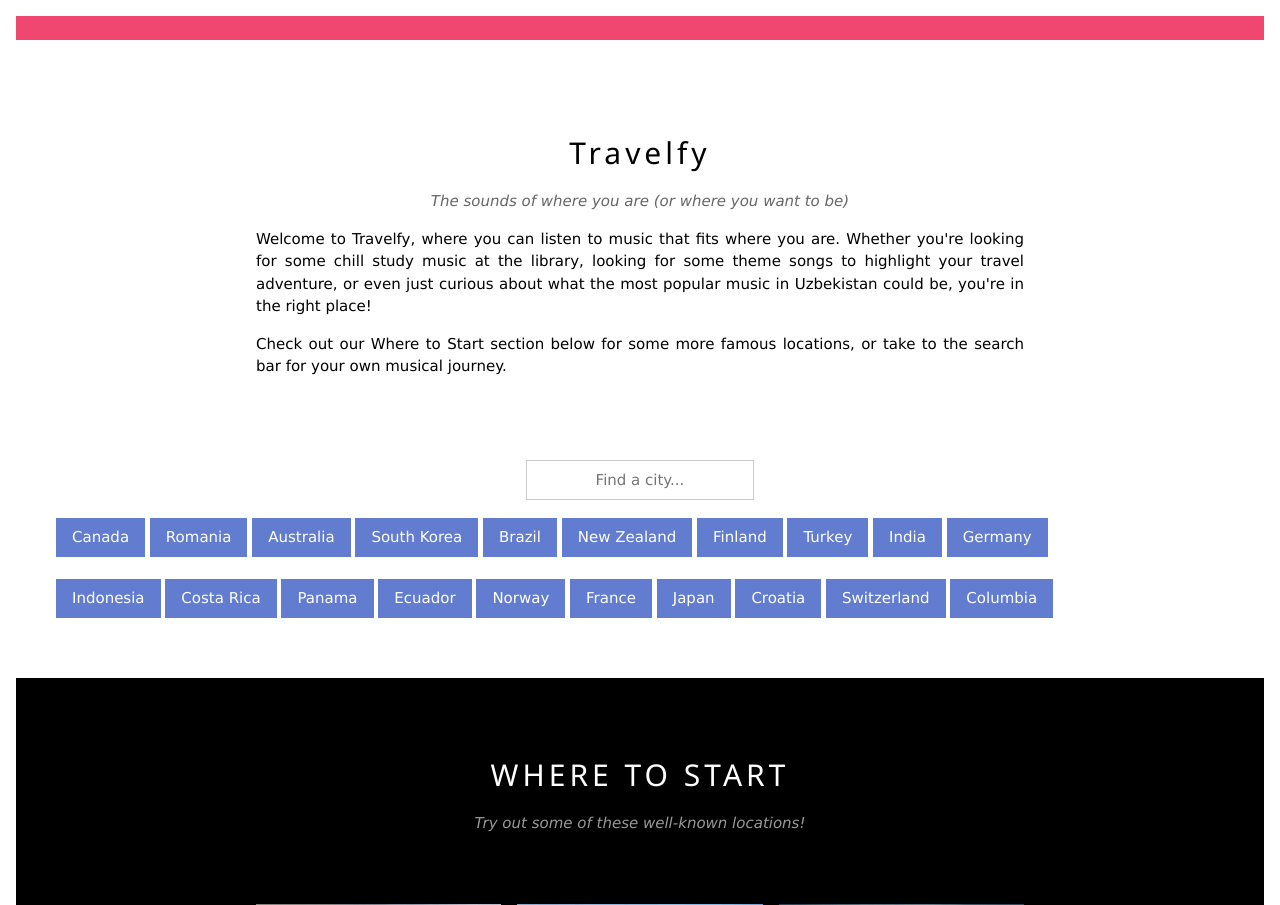
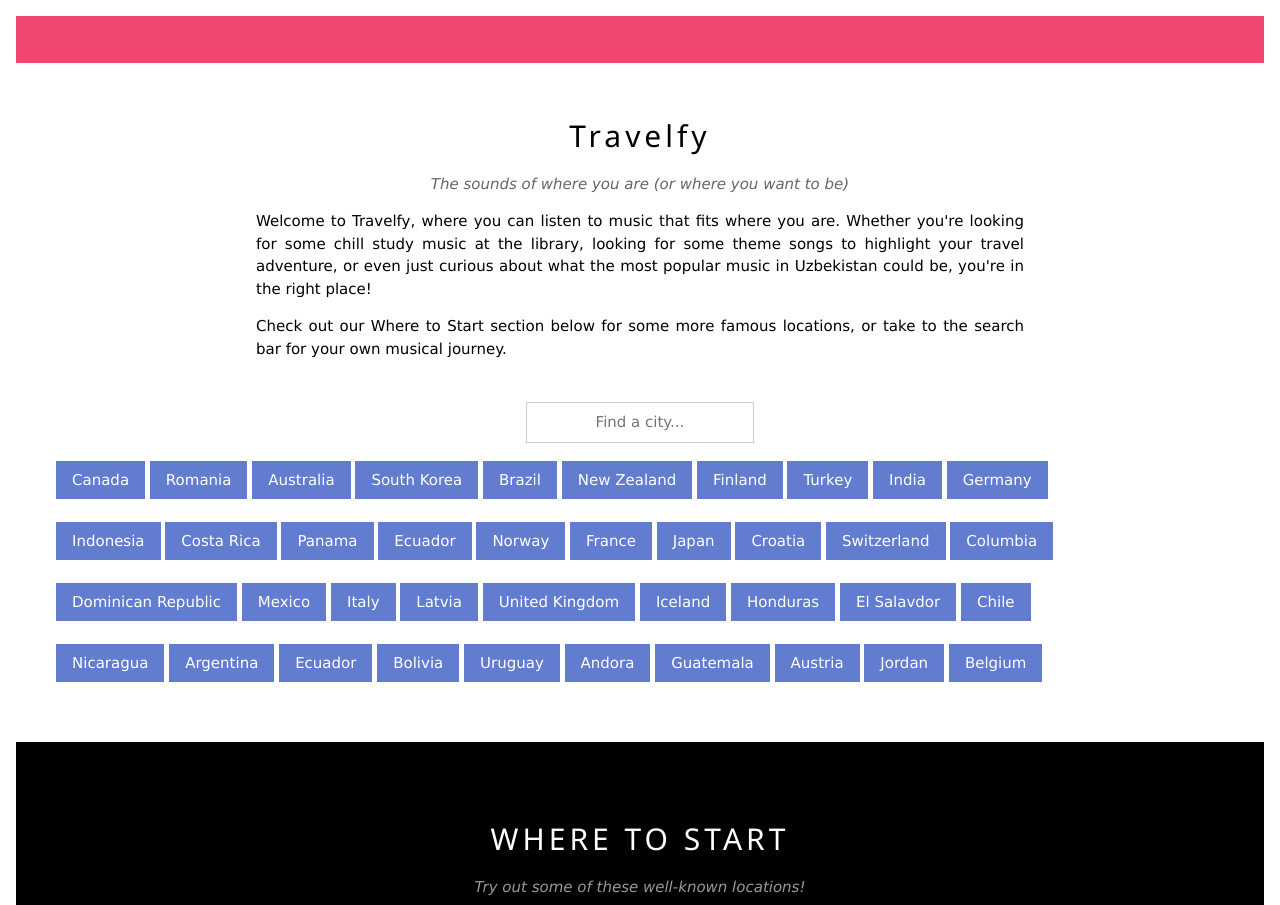
Before and after one commit to Brielle-Chenier/PearlHacks21, a Flask app: page / in a window 1280 px wide. Shown: the top 905 px of the page. Run offline with Flask 2, Linux system fonts and the light colour scheme; some libraries are stand-ins or nearby versions.

Commit message:
all coutries (almost)

```diff
--- a/flaskApp/static/initMap.js
+++ b/flaskApp/static/initMap.js
@@ -21,16 +21,25 @@ function initMap() {
     var str3 = str2.replace('"lng":', '').toString();
     var str4 = str3.replace('}', '');
 
-      // Link to the api, i don't know how to get the data out of this :(
-      var Link = 'https://maps.googleapis.com/maps/api/geocode/json?latlng='+ str4.toString() +'&key=AIzaSyCy4rMsW8E0G5S7kJAH6rgXOPOl6MizZsw&language=en&result_type=country';
+    // Link to the api
+    var link = 'https://maps.googleapis.com/maps/api/geocode/json?latlng='+ str4.toString() +'&key=AIzaSyCy4rMsW8E0G5S7kJAH6rgXOPOl6MizZsw&language=en&result_type=country';
+
+    // Get info from Geocoding API
+    $(document).ready(function() {
+      $.getJSON(link, function(data) {
+        // Display country name
+        document.getElementById('test').innerHTML = data.results[0].formatted_address;
+      });
+    });
+
 
     // Create a new InfoWindow.
     infoWindow = new google.maps.InfoWindow({
       position: mapsMouseEvent.latLng,
     });
     infoWindow.setContent(
-        //JSON.stringify(mapsMouseEvent.latLng.toJSON(), null, 2)
-        'https://maps.googleapis.com/maps/api/geocode/json?latlng='+ str4.toString() +'&key=AIzaSyCy4rMsW8E0G5S7kJAH6rgXOPOl6MizZsw&language=en&result_type=country'
+      link
+      //'https://maps.googleapis.com/maps/api/geocode/json?latlng='+ str4.toString() +'&key=AIzaSyCy4rMsW8E0G5S7kJAH6rgXOPOl6MizZsw&language=en&result_type=country'
     );
     infoWindow.open(map);
   });
--- a/flaskApp/templates/index.html
+++ b/flaskApp/templates/index.html
@@ -7,6 +7,9 @@
 <link rel="stylesheet" href="https://www.w3schools.com/w3css/4/w3.css">
 
 <script src="https://polyfill.io/v3/polyfill.min.js?features=default"></script>
+<!-- Jquery -->
+<script src="https://ajax.googleapis.com/ajax/libs/jquery/3.5.1/jquery.min.js"></script>
+
     <style type="text/css">
       /* Set the map height explicitly to define the size of the div
        * element that contains the map. */
@@ -31,10 +34,10 @@
 <body class="w3-container w3-auto">
 
     <h1>{{link}}</h1>
-    <div class="w3-panel w3-padding-large" style="background-color:rgb(239, 71, 111)"></div>
+    <div class="w3-panel w3-padding-large" style="background-color:rgb(239, 71, 111)"></br></div>
 
     <!-- The About Us Section -->
-    <div id="about-us" class="w3-container w3-content w3-center w3-padding-64" style="max-width:800px">
+    <div id="about-us" class="w3-container w3-content w3-center w3-padding-24" style="max-width:800px">
         <h2 class="w3-wide">Travelfy</h2>
         <p class="w3-opacity"><i>The sounds of where you are (or where you want to be)</i></p>
         <p class="w3-justify"> Welcome to Travelfy, where you can listen to music that fits where you are.
@@ -79,6 +82,27 @@
       <li class="w3-button w3-text-white" style="background-color:rgb(98, 124, 208)"><a href="http://127.0.0.1:5000/Croatia" style="text-decoration:none;">Croatia</a></li>
       <li class="w3-button w3-text-white" style="background-color:rgb(98, 124, 208)"><a href="http://127.0.0.1:5000/Switzerland" style="text-decoration:none;">Switzerland</a></li>
       <li class="w3-button w3-text-white" style="background-color:rgb(98, 124, 208)"><a href="http://127.0.0.1:5000/Columbia" style="text-decoration:none;">Columbia</a></li>
+    </br></br>
+    <li class="w3-button w3-text-white" style="background-color:rgb(98, 124, 208)"><a href="http://127.0.0.1:5000/Dominican Republic" style="text-decoration:none;">Dominican Republic</a></li>
+    <li class="w3-button w3-text-white" style="background-color:rgb(98, 124, 208)"><a href="http://127.0.0.1:5000/Costa Rica" style="text-decoration:none;">Mexico</a></li>
+    <li class="w3-button w3-text-white" style="background-color:rgb(98, 124, 208)"><a href="http://127.0.0.1:5000/Panama" style="text-decoration:none;">Italy</a></li>
+    <li class="w3-button w3-text-white" style="background-color:rgb(98, 124, 208)"><a href="http://127.0.0.1:5000/Ecuador" style="text-decoration:none;">Latvia</a></li>
+    <li class="w3-button w3-text-white" style="background-color:rgb(98, 124, 208)"><a href="http://127.0.0.1:5000/Norway" style="text-decoration:none;">United Kingdom</a></li>
+    <li class="w3-button w3-text-white" style="background-color:rgb(98, 124, 208)"><a href="http://127.0.0.1:5000/France" style="text-decoration:none;">Iceland</a></li>
+    <li class="w3-button w3-text-white" style="background-color:rgb(98, 124, 208)"><a href="http://127.0.0.1:5000/Japan" style="text-decoration:none;">Honduras</a></li>
+    <li class="w3-button w3-text-white" style="background-color:rgb(98, 124, 208)"><a href="http://127.0.0.1:5000/Croatia" style="text-decoration:none;">El Salavdor</a></li>
+    <li class="w3-button w3-text-white" style="background-color:rgb(98, 124, 208)"><a href="http://127.0.0.1:5000/Switzerland" style="text-decoration:none;">Chile</a></li>
+  </br></br>
+  <li class="w3-button w3-text-white" style="background-color:rgb(98, 124, 208)"><a href="http://127.0.0.1:5000/Nicaragua" style="text-decoration:none;">Nicaragua</a></li>
+  <li class="w3-button w3-text-white" style="background-color:rgb(98, 124, 208)"><a href="http://127.0.0.1:5000/Costa Rica" style="text-decoration:none;">Argentina</a></li>
+  <li class="w3-button w3-text-white" style="background-color:rgb(98, 124, 208)"><a href="http://127.0.0.1:5000/Panama" style="text-decoration:none;"></a>Ecuador</li>
+  <li class="w3-button w3-text-white" style="background-color:rgb(98, 124, 208)"><a href="http://127.0.0.1:5000/Ecuador" style="text-decoration:none;">Bolivia</a></li>
+  <li class="w3-button w3-text-white" style="background-color:rgb(98, 124, 208)"><a href="http://127.0.0.1:5000/Norway" style="text-decoration:none;">Uruguay</a></li>
+  <li class="w3-button w3-text-white" style="background-color:rgb(98, 124, 208)"><a href="http://127.0.0.1:5000/France" style="text-decoration:none;"></a>Andora</li>
+  <li class="w3-button w3-text-white" style="background-color:rgb(98, 124, 208)"><a href="http://127.0.0.1:5000/Japan" style="text-decoration:none;">Guatemala</a></li>
+  <li class="w3-button w3-text-white" style="background-color:rgb(98, 124, 208)"><a href="http://127.0.0.1:5000/Croatia" style="text-decoration:none;">Austria</a></li>
+  <li class="w3-button w3-text-white" style="background-color:rgb(98, 124, 208)"><a href="http://127.0.0.1:5000/Switzerland" style="text-decoration:none;">Jordan</a></li>
+  <li class="w3-button w3-text-white" style="background-color:rgb(98, 124, 208)"><a href="http://127.0.0.1:5000/Columbia" style="text-decoration:none;">Belgium</a></li>
 
   </ul>
 
@@ -92,7 +116,7 @@
       <h2 class="w3-wide w3-center">WHERE TO START</h2>
       <p class="w3-opacity w3-center"><i>Try out some of these well-known locations!</i></p><br>
 
-      <div class="w3-row-padding w3-padding-32" style="margin:0 -16px">
+      <div class="w3-row-padding w3-padding-2" style="margin:0 -20px">
         <div class="w3-third w3-margin-bottom">
           <img src="/static/panama.jpg" alt="Panama" style="width:100%" class="w3-hover-opacity">
           <div class="w3-container w3-white">
@@ -104,7 +128,7 @@
           </div>
         </div>
         <div class="w3-third w3-margin-bottom">
-          <img src="/static/paris.jpg" alt="Paris" style="width:100%" class="w3-hover-opacity">
+          <img src="/static/france.jpg" alt="Paris" style="width:100%" class="w3-hover-opacity">
           <div class="w3-container w3-white">
             <p><b>Paris</b></p>
             <p class="w3-opacity">Paris, France</p>
@@ -160,6 +184,7 @@
     </script>
 
     <h2>Search using the map</h2>
+    <div id="test"></div>
 
     <!-- Display google map-->
     <div id="map"></div>
```
Also changed, not shown: flaskApp/static/france.jfif (deleted), flaskApp/static/france.jpg (renamed from flaskApp/static/paris.jpg). Lines whose indentation alone changed are shown as unchanged.
